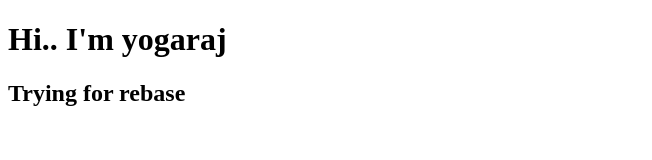
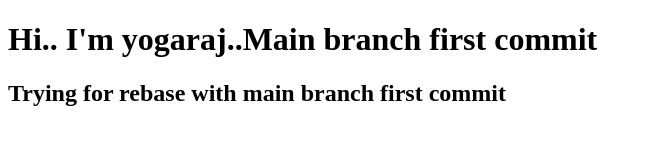
Before and after one commit to Yogaraj2002/git-rebase, a plain HTML site: page index.html in a window 1280 px wide. Shown: the whole page, without its empty margins (0-652 px from the left). Drawn offline with Linux system fonts and the light colour scheme.

Commit message:
m second commit

```diff
--- a/index.html
+++ b/index.html
@@ -6,7 +6,7 @@
     <title>Document</title>
 </head>
 <body>
-    <h1>Hi.. I'm yogaraj</h1>
-    <h2>Trying for rebase</h2>
+    <h1>Hi.. I'm yogaraj..Main branch first commit</h1>
+    <h2>Trying for rebase with main branch first commit</h2>
 </body>
 </html>
```
